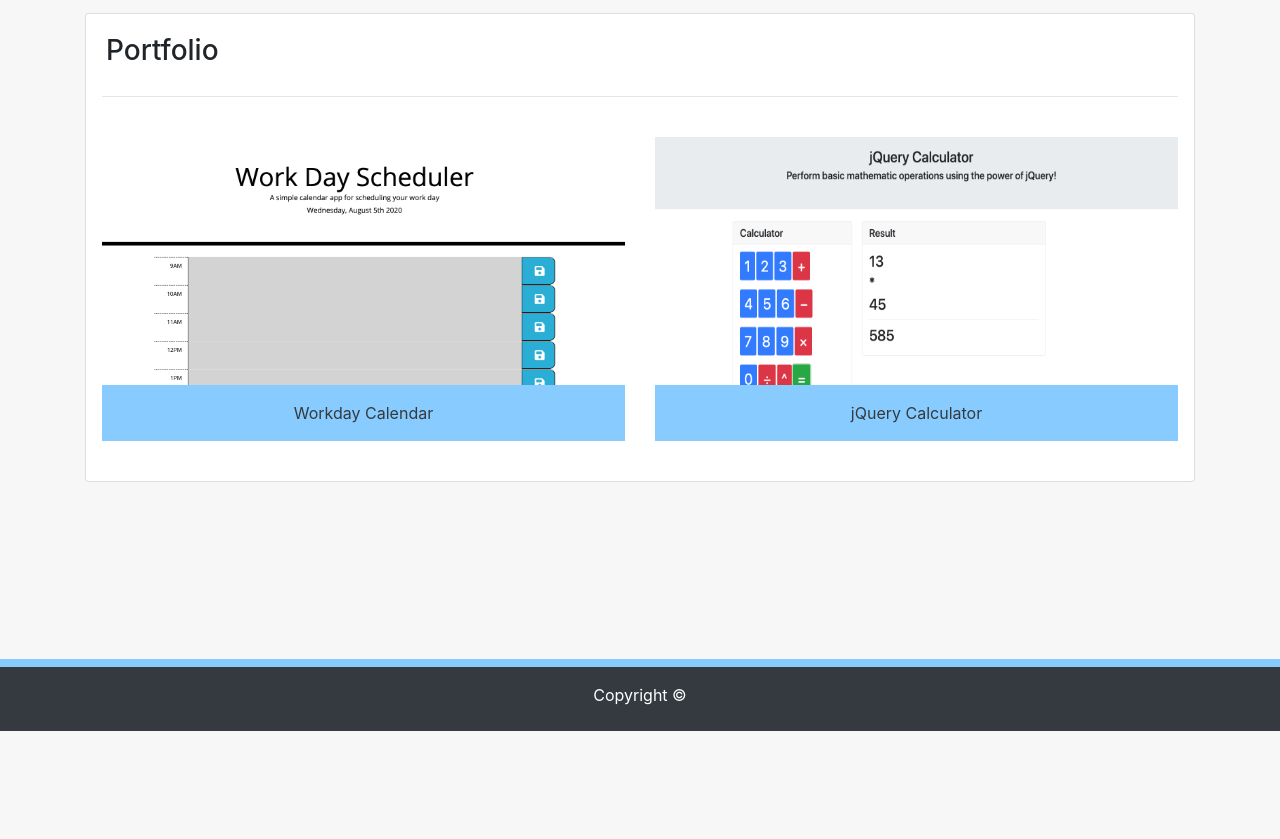
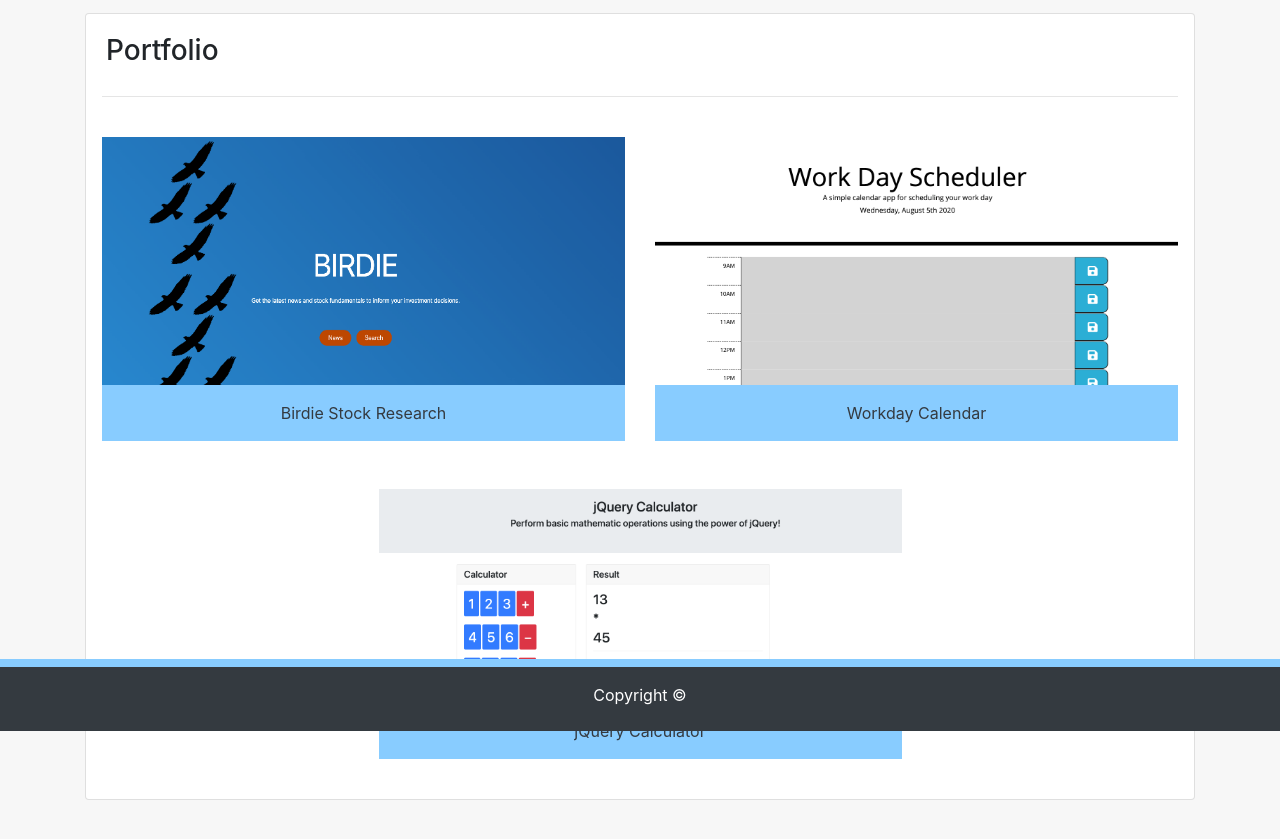
Before and after one commit to TroySargent/TroySargent.github.io, a plain HTML site: page portfolio.html in a window 1280 px wide. Shown: the part 69-908 px from the top of the page. Before the commit the page ends 800 px from the top, so only its background shows below. Drawn offline with nearby package versions, Linux system fonts and the light colour scheme.

Commit message:
added birdie project, updated icon sizes

```diff
--- a/portfolio.html
+++ b/portfolio.html
@@ -38,21 +38,24 @@
             <h3 class="p-1">Portfolio</h3>
             <hr>
             <div class="row text-center justify-content-around">
-
+                <div class="col-12 col-md-6 my-4" >
+                    <picture class="d-flex h-100 w-100">
+                        <img class="img-fluid" src="./Assets/birdie.png" alt="jQuery Calculator">
+                        <span class="caption m-0 p-3"><a class="text-dark" href="https://dchoi20.github.io/Birdie/">Birdie Stock Research</a></span>
+                    </picture>
+                </div>
                 <div class="col-12 col-md-6 my-4">
                     <picture class="d-flex h-100 w-100">
                         <img class="img-fluid" src="./Assets/workdaycalendar.png" alt="Workday Scheduler" >
                         <span class="caption m-0 p-3"><a class="text-dark" href="https://troysargent.github.io/workday-calendar/">Workday Calendar</a></span>
                     </picture>
                 </div>
-
-                <div class="col-12 col-md-6 my-4" >
+                <div class="col-12 col-md-6 mx-auto  my-4" >
                     <picture class="d-flex h-100 w-100">
                         <img class="img-fluid" src="./Assets/jquerycalculator.png" alt="jQuery Calculator">
-                        <span class="caption m-0 p-3"><a class="text-dark" href="https://troysargent.github.io/jquery-calculator/">jQuery Calculator</span>
+                        <span class="caption m-0 p-3"><a class="text-dark" href="https://troysargent.github.io/jquery-calculator/">jQuery Calculator</a></span>
                     </picture>
                 </div>
-            </div>
         </div>
 
     </main>
--- a/style.css
+++ b/style.css
@@ -23,8 +23,8 @@
 }
 
 .icons img{
-    height: 5vh;
-    width: 6vh;
+    height: 2em;
+    width: 2.3em;
 }
 
 /* --------------------
```
Also changed, not shown: Assets/birdie.png (added).
